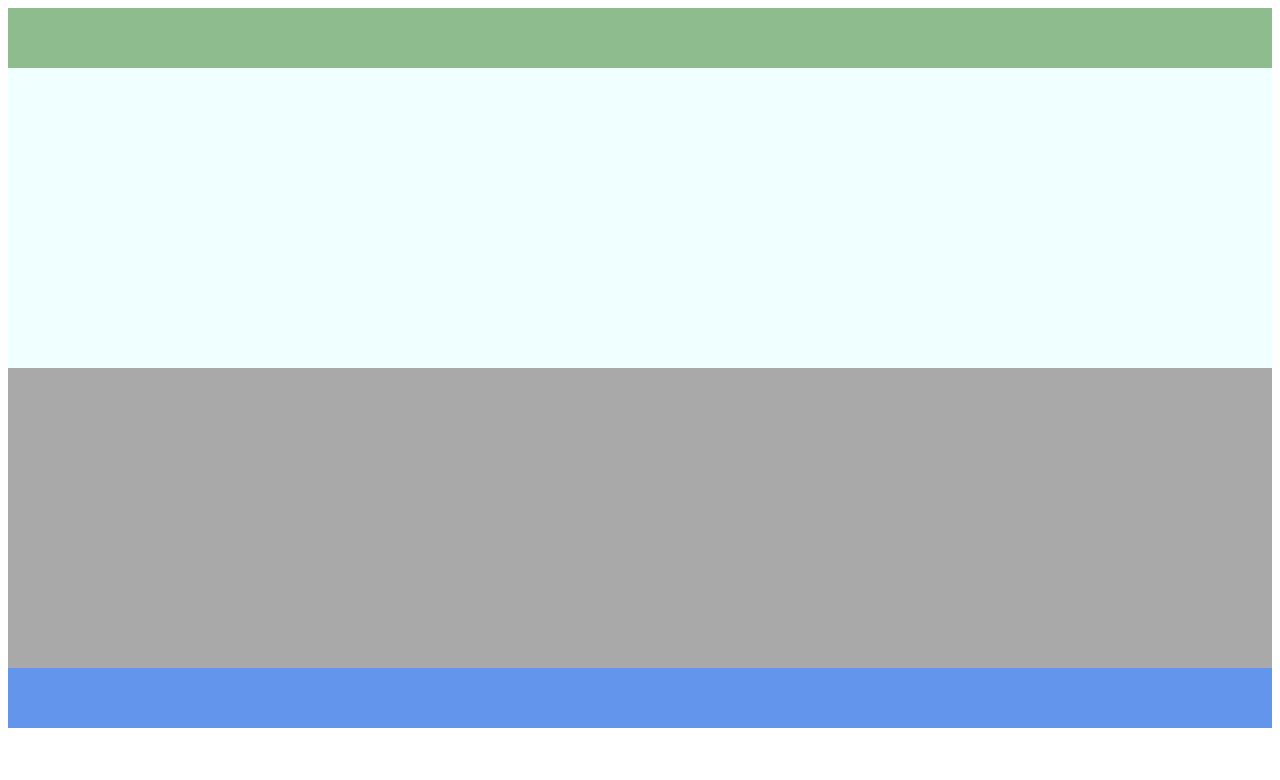
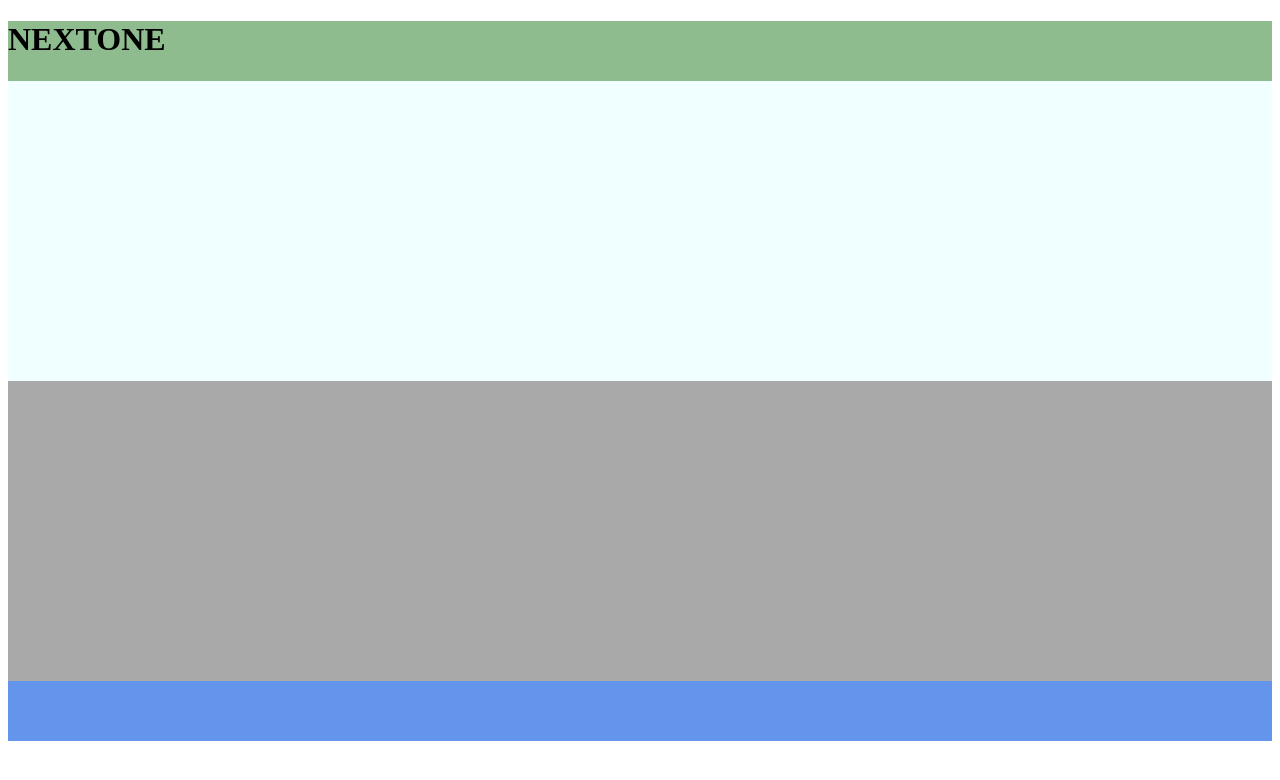
Before and after one commit to yu-miz/plactice, a plain HTML site: page index.html in a window 1280 px wide. Drawn offline with Linux system fonts and the light colour scheme.

Commit message:
ｈ１要素を挿入する

```diff
--- a/index.html
+++ b/index.html
@@ -6,7 +6,9 @@
     <title>Docment</title>
 </head>
 <body>
-    <div id="header"></div>
+    <div id="header">
+        <h1>NEXTONE</h1>
+    </div>
     <div id="main"></div>
     <div id="sub"></div>
     <div id="footer"></div>
```
